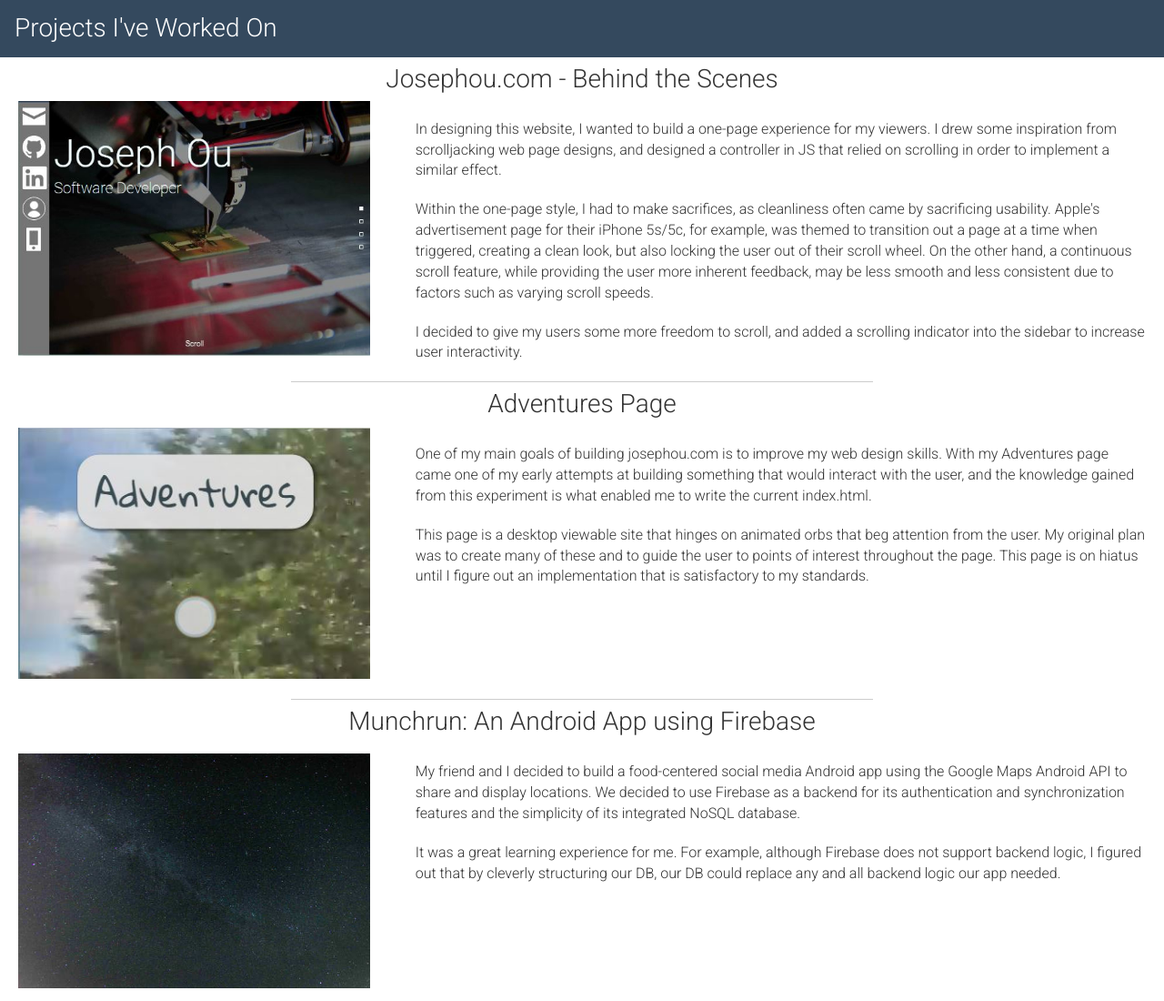
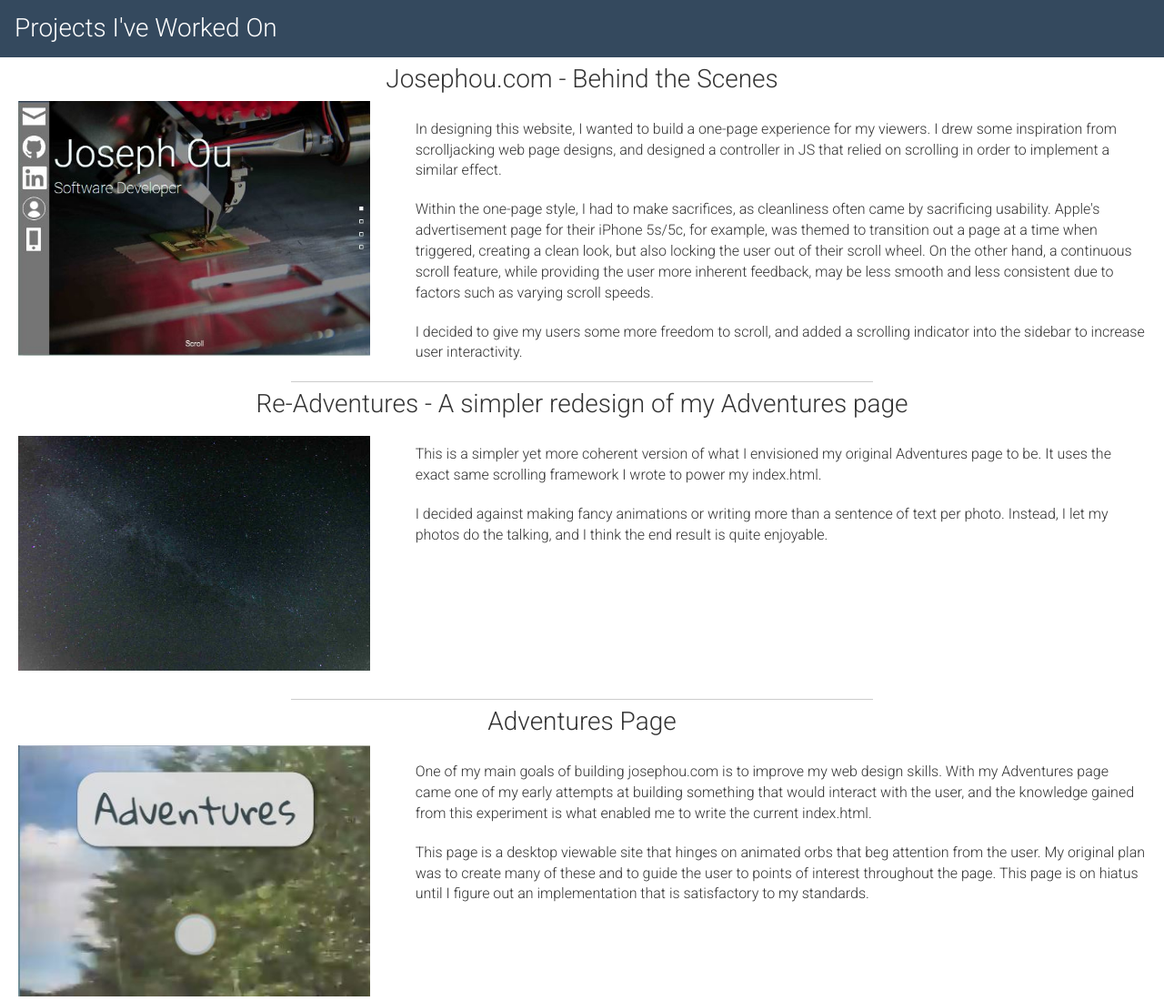
Before and after one commit to oujoseph/oujoseph.github.io, a plain HTML site: page projects.html in a window 1280 px wide. Shown: the top 1100 px of the page at 91% size. Drawn offline with nearby package versions, Linux system fonts and the light colour scheme.

Commit message:
Added new adventures page to projects

```diff
--- a/projects.html
+++ b/projects.html
@@ -71,6 +71,12 @@
             background-size: contain;
             background-position: center;
         }
+        #reAdventuresImage {
+            background: url("Projects/adventures.JPG");
+            background-repeat: no-repeat;
+            background-size: contain;
+            background-position: center;
+        }
         #defaultImage {
             background: url("images/milky_way.jpg");
             background-repeat: no-repeat;
@@ -119,6 +125,26 @@
         <div class="line"></div>
         <div class="worksContainer">
             <div class="row">
+                <div class="base-text containerTitle">Re-Adventures - A simpler redesign of my Adventures page</div>
+            </div>
+            <div class="row">
+                <div class="col-md-4">
+                    <div id="defaultImage" class="containerImage"></div>
+                </div>
+                <div class="col-md-8">
+                    <div class="base-text containerText row">
+                        This is a simpler yet more coherent version of what I envisioned my original Adventures page to be. It uses the exact same scrolling framework I wrote to power my index.html.
+                    </div>
+                    <div class="base-text containerText row">
+                        I decided against making fancy animations or writing more than a sentence of text per photo. Instead, I let my photos do the talking, and I think the end result is quite  enjoyable.
+                    </div>
+                </div>
+            </div>
+        </div>
+
+        <div class="line"></div>
+        <div class="worksContainer">
+            <div class="row">
                 <div class="base-text containerTitle">Adventures Page</div>
             </div>
             <div class="row">
@@ -155,6 +181,7 @@
                 </div>
             </div>
         </div>
+
     </body>
 
 
```
Also changed, not shown: Projects/adventures.JPG (added).
